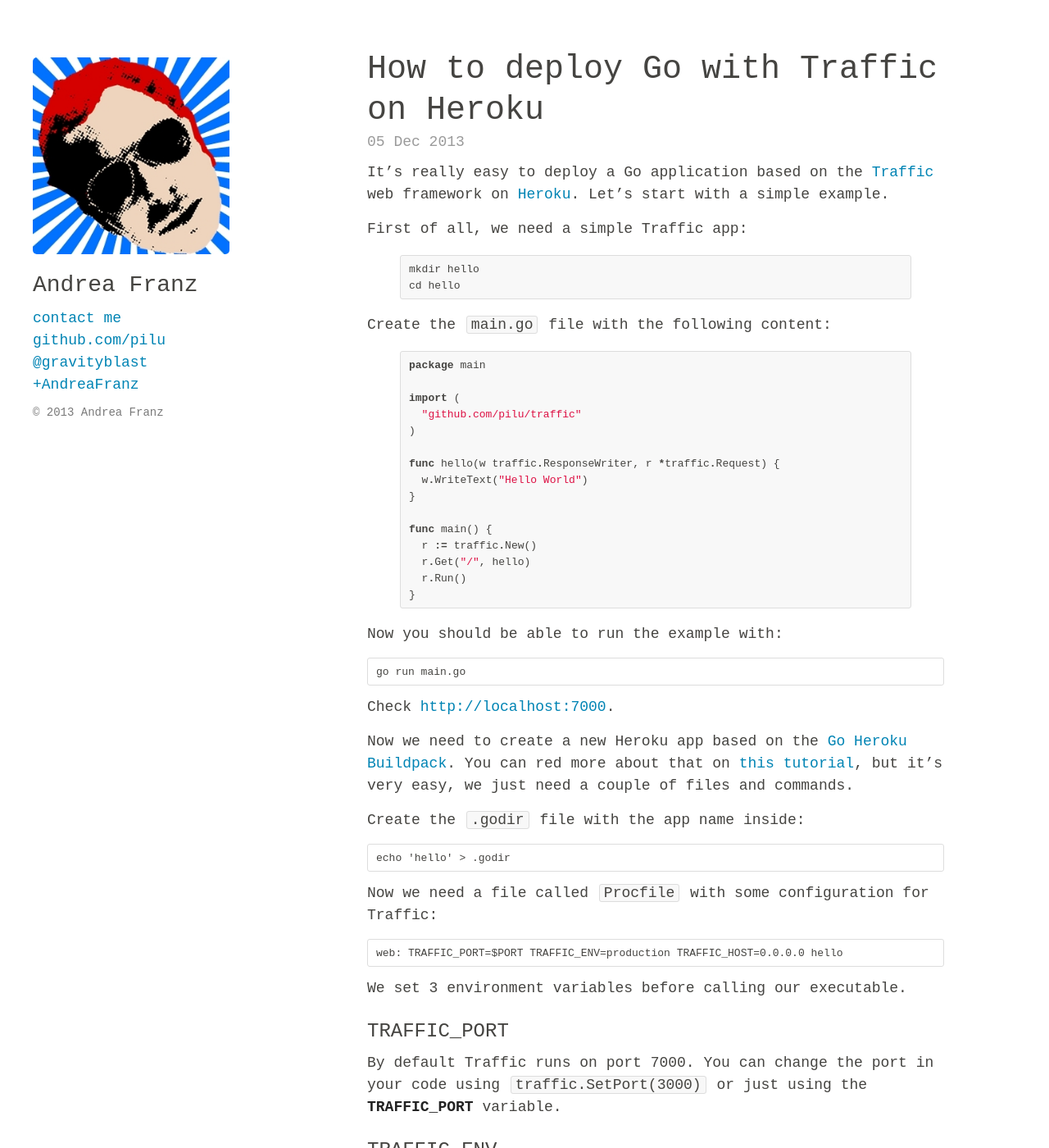
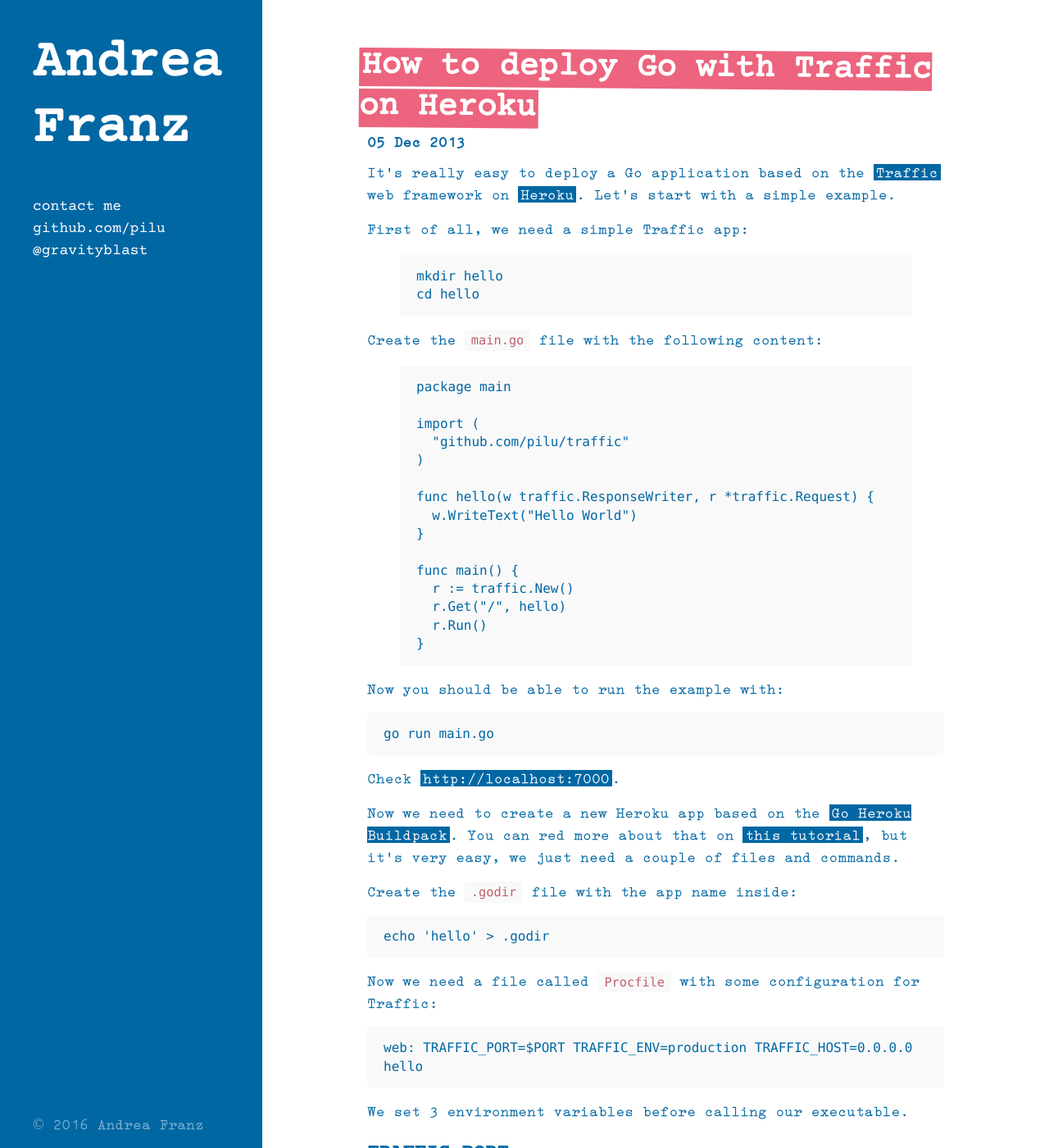
Before and after one commit to gravityblast/gravityblast.com, a Jekyll site: the page built from _posts/2013-12-05-how-to-deploy-go-with-traffic-on-heroku.md, in a window 1280 px wide and 1400 px high. Shown: the whole window at 82% size. Built offline with Jekyll 4.4.1, drawn with Linux system fonts in a browser that asks for light colours; Markdown is read by kramdown in place of the engine named in the settings; comment, search, counter and statistics services are not loaded.

Commit message:
new theme

```diff
--- a/_config.yml
+++ b/_config.yml
@@ -6,5 +6,7 @@
   email:      "andrea@gravityblast.com"
 markdown:     rdiscount
 permalink:    pretty
-pygments:     true
+highlighter:  true
 paginate:     5
+gems:
+  - jekyll-paginate
--- a/_layouts/default.html
+++ b/_layouts/default.html
@@ -30,7 +30,7 @@
 
     <header class="masthead">
       <div class="masthead-inner">
-        <a href="/"><img src="/public/images/logo.jpg" class="logo" /></a>
+        <!-- <a href="/"><img src="/public/images/logo.jpg" class="logo" /></a> -->
         <h1><a href="/">Andrea Franz</a></h1>
 
         <div class="colophon">
@@ -44,11 +44,8 @@
             <li>
               <a href="http://twitter.com/gravityblast">@gravityblast</a>
             </li>
-            <li>
-              <a href="https://plus.google.com/+AndreaFranz">+AndreaFranz</a>
-            </li>
           </ul>
-          <p class="copy">&copy; 2013 {{ site.author.name }}</p>
+          <p class="copy">&copy; {{ site.time | date: '%Y' }} {{ site.author.name }}</p>
         </div>
 
       </div>
--- a/_layouts/post.html
+++ b/_layouts/post.html
@@ -4,9 +4,15 @@
 
 <div class="posts">
   <div class="post">
-    <h1>{{ page.title }}</h1>
+    <h1>
+      <a href="{{ page.url }}">
+        {{ page.title }}
+      </a>
+    </h1>
     <span class="post-date">{{ page.date | date_to_string }}</span>
-    {{ content }}
+    <div class="body">
+      {{ content }}
+    </div>
 
     <p class="tags">
       {% for tag in page.tags %}
--- a/public/css/gravityblast-2.css
+++ b/public/css/gravityblast-2.css
@@ -20,9 +20,40 @@
 */
 
 
+/*
+ * Contents
+ *
+ * Body resets
+ * Custom type
+ * Links
+ * Masthead
+ * Container
+ * Posts
+ * Error page
+ * Pagination
+ * Themes
+ */
 
-/* Body resets
--------------------------------------------------- */
+
+@font-face {
+  font-family: 'Erika Type';
+  src: url('/public/fonts/Erika Type.ttf');
+  font-weight: normal;
+  font-style: normal;
+}
+
+@font-face {
+  font-family: 'Courier-Prime';
+  src: url('/public/fonts/Courier-Prime.ttf');
+  font-weight: normal;
+  font-style: normal;
+}
+
+/*
+ * Body resets
+ *
+ * Update the foundational and global aspects of the page.
+ */
 
 * {
   -webkit-box-sizing: border-box;
@@ -37,19 +68,68 @@
 }
 
 body {
-  font-family: "Courier New", courier, monospace;
+  font-family: 'Erika Type';
   font-size: 16px;
   line-height: 1.5;
-  color: #454441;
+  color: #0067A3;
   background-color: #fff;
+}
+@media (min-width: 990px) {
+  body {
+    font-size: 18px;
+  }
 }
 
 h1, h2, h3, h4, h5, h6 {
   margin: 0 0 10px;
-  font-weight: 500;
+  font-weight: 600;
   line-height: 1.25;
   text-rendering: optimizeLegibility;
+  font-family: 'Courier-Prime';
 }
+
+.post h1 {
+  transform: rotate(0.5deg);
+  margin-left: -10px;
+}
+
+.post.even h1 {
+  transform: rotate(-0.5deg);
+  margin-left: -20px;
+}
+
+.post h1 a {
+  color: #fff;
+  background: #EC647E;
+  text-decoration: none;
+  padding: 3px;
+}
+
+.post h1 a:hover,
+.post h1 a:focus {
+  text-decoration: underline;
+}
+
+.post .body a,
+.post a.more {
+  background: #0067A3;
+  color: #fff;
+  padding: 0 3px;
+}
+
+.post a.more {
+  font-family: 'Courier-Prime';
+  padding: 3px;
+}
+
+.post .body a:hover,
+.post .body a:focus,
+.post a.more:hover,
+.post a.more:focus {
+  background: #EC647E;
+  color: #fff;
+}
+
 h1 {
   font-size: 40px;
 }
@@ -69,16 +149,9 @@
 p {
   margin: 0 0 15px;
 }
-.lead {
-  font-size: 20px;
-  font-weight: 300;
-}
 
 ul, ol {
   margin-bottom: 15px;
-}
-li {
-  color: #888580;
 }
 
 hr {
@@ -90,7 +163,8 @@
 }
 
 strong {
-  color: #222;
+  color: #EC647E;
+  font-weight: 600;
 }
 
 abbr {
@@ -105,40 +179,47 @@
   border-radius: 3px;
 }
 
+code,
+pre {
+  font-family: Menlo, Monaco, "Courier New", monospace;
+}
 code {
-  white-space: nowrap;
-  margin: 0 2px;
-  padding: 0px 5px;
-  border: 1px solid #ddd;
-  background-color: #f8f8f8;
+  padding: .25em .5em;
+  font-size: 85%;
+  color: #bf616a;
+  background-color: #f9f9f9;
   border-radius: 3px;
 }
-
 pre {
-  font-family: Menlo, Monaco, "Courier New", monospace;
-  background-color: #f8f8f8;
-  border: 1px solid #ddd;
-  font-size: 13px;
-  line-height: 19px;
-  overflow: auto;
-  padding: 6px 10px;
-  border-radius: 3px;
+  display: block;
+  margin: 0 0 14px;
+  padding: 15px 20px;
+  font-size: 16px;
+  line-height: 1.4;
+  white-space: pre;
+  white-space: pre-wrap;
   word-break: break-all;
-  word-wrap: normal;
+  word-wrap: break-word;
+  background-color: #f9f9f9;
 }
-
 pre code {
-  margin: 0;
   padding: 0;
-  border: none;
-  background: none;
-  white-space: pre;
+  font-size: 100%;
+  color: inherit;
+  background-color: transparent;
+}
+.highlight {
+  margin-bottom: 15px;
+  border-radius: 4px;
+}
+.highlight pre {
+  margin-bottom: 0;
 }
 
 /* Quotes */
 blockquote {
-  padding: 0 0 0 20px;
-  margin: 15px 30px 15px 0;
+  padding: 5px 30px 5px 25px;
+  margin: 15px 0;
   border-left: 5px solid #eee;
 }
 blockquote p {
@@ -160,109 +241,189 @@
 }
 
 
-/* Links
--------------------------------------------------- */
+/*
+ * Custom type
+ *
+ * Extend paragraphs with `.lead` for larger introductory text.
+ */
+
+.lead {
+  font-size: 20px;
+  font-weight: 300;
+}
+@media (min-width: 990px) {
+  .lead {
+    font-size: 24px;
+  }
+}
+
+
+/*
+ * Links
+ *
+ * No `:visited` state is required by default (browsers will use `a`). `:focus`
+ * is linked to `:hover` for basic accessibility.
+ */
 
 a {
-  color: #0084B4;
+  /* font-weight: 600; */
+  color: #EC647E;
   text-decoration: none;
 }
-a:hover {
+a:hover,
+a:focus {
   text-decoration: underline;
 }
 
 
-/* Scaffolding
--------------------------------------------------- */
+/*
+ * Masthead
+ *
+ * Sidebar banner for housing site name, intro, and colophon (footer).
+ */
 
-/* Header */
+/* Sidebar masthead */
 .masthead {
-  /* color: #fff; */
-  /* background-color: #2a2a2a; */
+  color: #fff;
+  background-color: #0067A3;
+  font-family: 'Courier-Prime';
 }
-.masthead .logo {
-  border: none;
-  width: 100px;
-  margin: 0 auto 20px;
-  border-radius: 50px;
-}
+
 .masthead-inner {
   padding: 20px;
 }
-.masthead-inner ul,
-.masthead-inner .copy {
-  text-align: center;
-}
-.masthead-inner ul li {
-  display: inline;
-}
-.masthead-inner ul li:after {
-  content: "/";
-}
-.masthead-inner ul li:last-child:after {
-  content: "";
-}
+
+/* Masthead content */
 .masthead h1 {
-  font-size: 28px;
   margin-top: 0;
-  text-align: center;
-  /* font-family: "Abril Fatface"; */
 }
 .masthead .lead {
   margin-bottom: 0;
 }
 .masthead a {
-  /* color: #fff; */
+  color: #fff;
 }
-.masthead h1 a:link,
-.masthead h1 a:hover,
-.masthead h1 a:visited,
-.masthead h1 a:active {
-  color: #454441;
+
+.masthead a:hover,
+.masthead a:focus {
+  color: #0067A3;
+  color: #fff;
 }
+
+.masthead .copy {
+  font-family: 'Erika Type';
+}
+
 /* Footer area of masthead */
 .colophon {
-  color: #7a7a7a;
+  margin-top: 20px;
+  color: rgba(255,255,255,.5);
 }
 .colophon-links {
   padding-left: 0;
   list-style: none;
-  margin: 0 0 10px;
+}
+.colophon-links li {
+  color: inherit;
+}
+
+/* Responsive masthead */
+@media (min-width: 768px) {
+  .masthead-inner {
+    padding: 40px;
+  }
+}
+@media (min-width: 990px) {
+  /* Fix the masthead to the side for impact and awesomeness */
+  .masthead {
+    position: fixed;
+    top: 0;
+    left: 0;
+    bottom: 0;
+    width: 25%;
+    margin-bottom: 0;
+  }
+  .masthead-inner {
+    position: absolute;
+    bottom: 0;
+    right: 0;
+    left: 0;
+    height: 100%;
+  }
+
+  .masthead-inner .copy {
+    position: absolute;
+    bottom: 0;
+  }
+
+  .masthead h1 {
+    font-size: 64px;
+  }
+  .colophon {
+    margin-top: 40px;
+  }
 }
 
 
-/* Posts
--------------------------------------------------- */
+/* Container
+ *
+ * Align the contents of the site above the proper threshold with some margin-fu
+ * with a 25%-wide `.masthead`.
+ */
 
-/* Wrapper for all posts on homepage */
-.posts {
-  margin-left:  20px;
-  margin-right: 20px;
+.content {
+  padding: 40px 20px;
 }
+
+/* Center container in available real estate */
+@media (min-width: 990px) {
+  .content {
+    padding: 60px 0;
+  }
+  .container {
+    width: 55%;
+    margin-left: 35%;
+    margin-right: 10%;
+  }
+}
+
+
+/*
+ * Posts
+ *
+ * Each post is wrapped in `.post`. Used on default and post layouts.
+ */
 
 /* Single post */
 .post {
-  margin-top: 40px;
   margin-bottom: 40px;
 }
-.post .tags {
-  font-style: italic;
-  color: #9a9a9a;
-  font-size: 14px;
+@media (min-width: 990px) {
+  .post {
+    margin-bottom: 60px;
   }
+}
+
+/* Meta data line below post title */
 .post-date {
   display: block;
   margin: -10px 0 10px;
-  color: #9a9a9a;
+  font-weight: bold;
+  color: #0067A3;
 }
 
 /* Related posts */
 .related {
-  padding-top: 40px;
+  padding-top: 20px;
+  padding-bottom: 40px;
   border-top: 1px solid #eee;
 }
 .related-posts {
+  padding-left: 0;
   list-style: none;
+}
+.related-posts h3 {
+  margin-top: 0;
 }
 .related-posts li small {
   font-size: 75%;
@@ -273,21 +434,16 @@
   text-decoration: none;
 }
 .related-posts li a:hover small {
-  color: #000;
+  color: inherit;
 }
 
 
-/* Error pages (404)
--------------------------------------------------- */
-
-.fourohfour {
-  margin-top: 40px;
-  margin-bottom: 40px;
-}
-
-
-/* Pagination
--------------------------------------------------- */
+/*
+ * Pagination
+ *
+ * Super lightweight (HTML-wise) blog pagination. `span`s are provide for when
+ * there are no more previous or next posts to show.
+ */
 
 .pagination {
   overflow: hidden; /* clearfix */
@@ -297,13 +453,18 @@
   text-align: center;
   border-top: 1px solid #eee;
 }
+/* Pagination should float when space is plentiful */
+@media (min-width: 990px) {
+  .pagination {
+    margin-bottom: 60px;
+    border: 1px solid #eee;
+  }
+}
+
 .pagination a,
 .pagination span {
   float: left;
   width: 50%;
-  -webkit-box-sizing: border-box;
-     -moz-box-sizing: border-box;
-          box-sizing: border-box;
   padding: 20px;
 }
 .pagination a:first-child,
@@ -315,145 +476,102 @@
   background-color: #f5f5f5;
 }
 
-.copy {
-  font-size: 14px;
+
+/*
+ * Reverse layout
+ *
+ * Flip the orientation of the page by placing the `.masthead` on the right.
+ */
+
+@media (min-width: 990px) {
+  .layout-reverse .masthead {
+    left: auto;
+    right: 0;
   }
-
-/* Responsive
--------------------------------------------------- */
-
-@media (min-width: 768px) {
-  .masthead-inner {
-    padding: 20px 40px 0;
-  }
-  .posts {
-    margin-left: 40px;
-    margin-right: 40px;
+  .layout-reverse .container {
+    margin-left: 10%;
+    margin-right: 35%;
   }
 }
 
-@media (min-width: 990px) {
 
-  body {
-    font-size: 18px;
+/*
+ * Themes
+ *
+ * As of v1.1, Hyde includes optional themes to color the sidebar and links
+ * within blog posts. To use, add the class of your choosing to the `body`.
+ */
+
+/* Base16 (http://chriskempson.github.io/base16/#default) */
+
+/* Red */
+.theme-base-08 .masthead {
+  background-color: #ac4142;
 }
-  .lead {
-    font-size: 14px;
+.theme-base-08 .container a,
+.theme-base-08 .related-posts li a:hover {
+  color: #ac4142;
 }
 
-  /* Center container in available real estate */
-  .container {
-    margin-left: 35%;
-    margin-right: 10%;
-    width: 55%;
+/* Orange */
+.theme-base-09 .masthead {
+  background-color: #d28445;
+}
+.theme-base-09 .container a,
+.theme-base-09 .related-posts li a:hover {
+  color: #d28445;
 }
 
-  /* Fix the masthead to the side for impact and awesomeness */
-  .masthead {
-    position: fixed;
-    top: 10px;
-    left: 0;
-    width: 25%;
-    height: 1px;
+/* Yellow */
+.theme-base-0a .masthead {
+  background-color: #f4bf75;
 }
-  .masthead-inner {
-    padding-top: 60px;
-  }
-  .masthead .logo {
-    border-radius: 5px;
-    width: 100%;
-  }
-  .masthead-inner ul,
-  .masthead-inner .copy {
-    text-align: left;
-  }
-  .masthead-inner ul li {
-    display: block;
-  }
-  .masthead-inner ul li:after {
-    content: "";
-  }
-  .masthead h1 {
-    text-align: left;
+.theme-base-0a .container a,
+.theme-base-0a .related-posts li a:hover {
+  color: #f4bf75;
 }
 
-  /* Remove mobile device padding from list of posts */
-  .posts {
-    margin-left: 0;
-    margin-right: 0;
+/* Green */
+.theme-base-0b .masthead {
+  background-color: #90a959;
 }
-  /* Increase space between posts */
-  .post {
-    margin-top: 60px;
-    margin-bottom: 60px;
+.theme-base-0b .container a,
+.theme-base-0b .related-posts li a:hover {
+  color: #90a959;
 }
 
-  /* Make pagination stand alone */
-  .pagination {
-    margin-bottom: 60px;
-    border: 1px solid #eee;
+/* Cyan */
+.theme-base-0c .masthead {
+  background-color: #75b5aa;
 }
+.theme-base-0c .container a,
+.theme-base-0c .related-posts li a:hover {
+  color: #75b5aa;
 }
 
-/* highlight */
-.highlight  { background: #ffffff; }
-.highlight code .c { color: #999988; font-style: italic } /* Comment */
-.highlight code .err { color: #a61717; background-color: #e3d2d2 } /* Error */
-.highlight code .k { font-weight: bold } /* Keyword */
-.highlight code .o { font-weight: bold } /* Operator */
-.highlight code .cm { color: #999988; font-style: italic } /* Comment.Multiline */
-.highlight code .cp { color: #999999; font-weight: bold } /* Comment.Preproc */
-.highlight code .c1 { color: #999988; font-style: italic } /* Comment.Single */
-.highlight code .cs { color: #999999; font-weight: bold; font-style: italic } /* Comment.Special */
-.highlight code .gd { color: #000000; background-color: #ffdddd } /* Generic.Deleted */
-.highlight code .gd .x { color: #000000; background-color: #ffaaaa } /* Generic.Deleted.Specific */
-.highlight code .ge { font-style: italic } /* Generic.Emph */
-.highlight code .gr { color: #aa0000 } /* Generic.Error */
-.highlight code .gh { color: #999999 } /* Generic.Heading */
-.highlight code .gi { color: #000000; background-color: #ddffdd } /* Generic.Inserted */
-.highlight code .gi .x { color: #000000; background-color: #aaffaa } /* Generic.Inserted.Specific */
-.highlight code .go { color: #888888 } /* Generic.Output */
-.highlight code .gp { color: #555555 } /* Generic.Prompt */
-.highlight code .gs { font-weight: bold } /* Generic.Strong */
-.highlight code .gu { color: #aaaaaa } /* Generic.Subheading */
-.highlight code .gt { color: #aa0000 } /* Generic.Traceback */
-.highlight code .kc { font-weight: bold } /* Keyword.Constant */
-.highlight code .kd { font-weight: bold } /* Keyword.Declaration */
-.highlight code .kp { font-weight: bold } /* Keyword.Pseudo */
-.highlight code .kr { font-weight: bold } /* Keyword.Reserved */
-.highlight code .kn { font-weight: bold } /* Keyword.Reserved */
-.highlight code .kt { color: #445588; font-weight: bold } /* Keyword.Type */
-.highlight code .m { color: #009999 } /* Literal.Number */
-.highlight code .s { color: #d14 } /* Literal.String */
-.highlight code .na { color: #008080 } /* Name.Attribute */
-.highlight code .nb { color: #0086B3 } /* Name.Builtin */
-.highlight code .nc { color: #445588; font-weight: bold } /* Name.Class */
-.highlight code .no { color: #008080 } /* Name.Constant */
-.highlight code .ni { color: #800080 } /* Name.Entity */
-.highlight code .ne { color: #990000; font-weight: bold } /* Name.Exception */
-.highlight code .nf { color: #990000; font-weight: bold } /* Name.Function */
-.highlight code .nn { color: #555555 } /* Name.Namespace */
-.highlight code .nt { color: #000080 } /* Name.Tag */
-.highlight code .nv { color: #008080 } /* Name.Variable */
-.highlight code .ow { font-weight: bold } /* Operator.Word */
-.highlight code .w { color: #bbbbbb } /* Text.Whitespace */
-.highlight code .mf { color: #009999 } /* Literal.Number.Float */
-.highlight code .mh { color: #009999 } /* Literal.Number.Hex */
-.highlight code .mi { color: #009999 } /* Literal.Number.Integer */
-.highlight code .mo { color: #009999 } /* Literal.Number.Oct */
-.highlight code .sb { color: #d14 } /* Literal.String.Backtick */
-.highlight code .sc { color: #d14 } /* Literal.String.Char */
-.highlight code .sd { color: #d14 } /* Literal.String.Doc */
-.highlight code .s2 { color: #d14 } /* Literal.String.Double */
-.highlight code .se { color: #d14 } /* Literal.String.Escape */
-.highlight code .sh { color: #d14 } /* Literal.String.Heredoc */
-.highlight code .si { color: #d14 } /* Literal.String.Interpol */
-.highlight code .sx { color: #d14 } /* Literal.String.Other */
-.highlight code .sr { color: #009926 } /* Literal.String.Regex */
-.highlight code .s1 { color: #d14 } /* Literal.String.Single */
-.highlight code .ss { color: #990073 } /* Literal.String.Symbol */
-.highlight code .bp { color: #999999 } /* Name.Builtin.Pseudo */
-.highlight code .vc { color: #008080 } /* Name.Variable.Class */
-.highlight code .vg { color: #008080 } /* Name.Variable.Global */
-.highlight code .vi { color: #008080 } /* Name.Variable.Instance */
-.highlight code .il { color: #009999 } /* Literal.Number.Integer.Long */
+/* Blue */
+.theme-base-0d .masthead {
+  background-color: #6a9fb5;
+}
+.theme-base-0d .container a,
+.theme-base-0d .related-posts li a:hover {
+  color: #6a9fb5;
+}
+
+/* Magenta */
+.theme-base-0e .masthead {
+  background-color: #aa759f;
+}
+.theme-base-0e .container a,
+.theme-base-0e .related-posts li a:hover {
+  color: #aa759f;
+}
+
+/* Brown */
+.theme-base-0f .masthead {
+  background-color: #8f5536;
+}
+.theme-base-0f .container a,
+.theme-base-0f .related-posts li a:hover {
+  color: #8f5536;
+}
```
Also changed, not shown: index.html (+5 -4 lines), public/fonts/Courier-Prime.ttf (added), public/fonts/Erika Type.ttf (added). Lines whose indentation alone changed are shown as unchanged.
